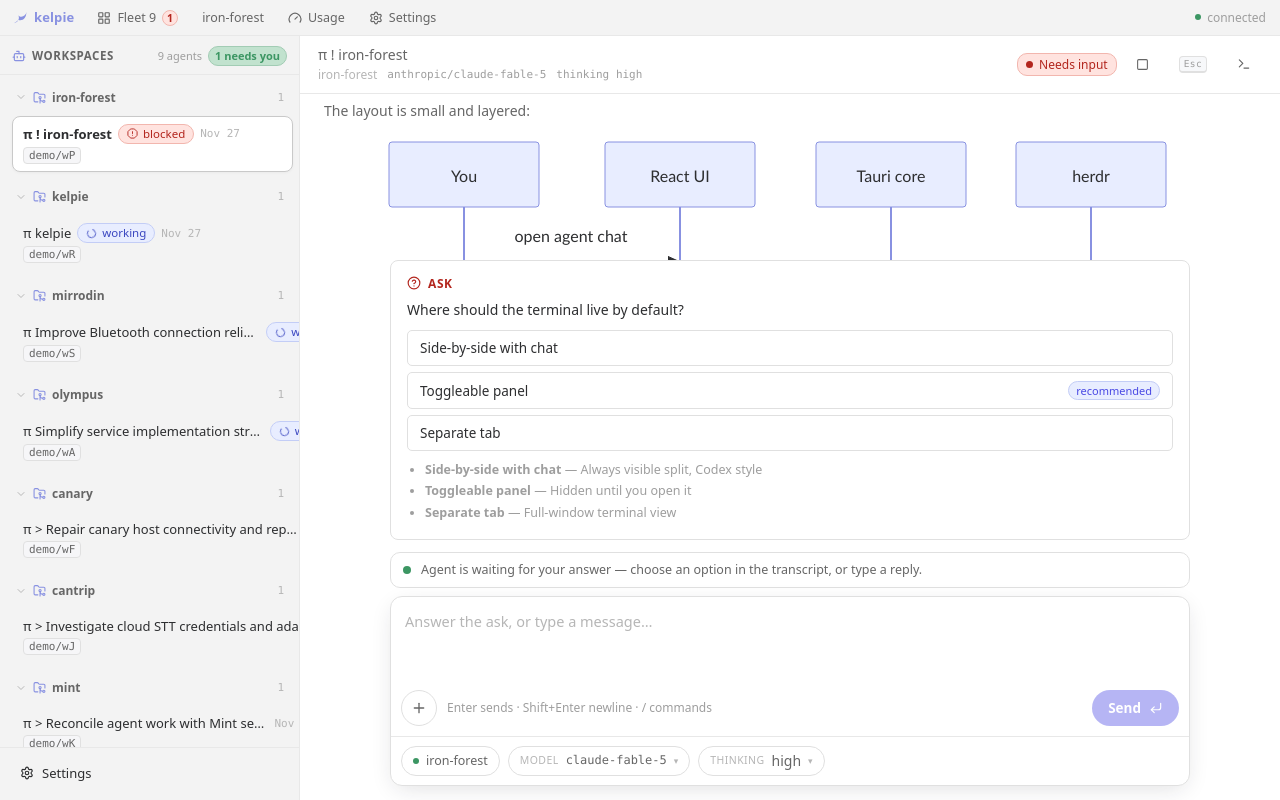
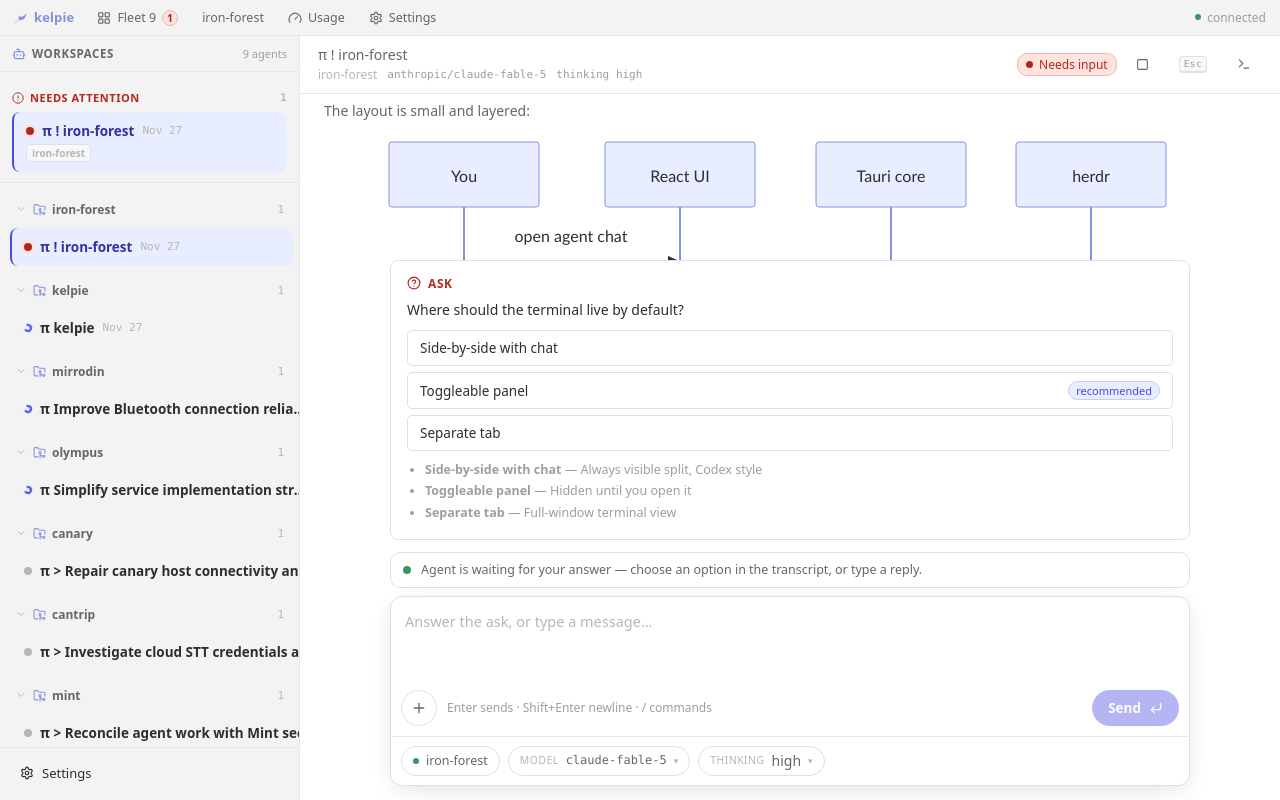
Before and after one commit to misty-step/kelpie, a React (Vite) app in the folder desktop/: page / in a window 1280 px wide. Built offline with nearby package versions, Linux system fonts and the light colour scheme.

Commit message:
feat(desktop): promote locked frameless roster sidebar with pinned urgency deck

```diff
--- a/desktop/src/components/Sidebar.tsx
+++ b/desktop/src/components/Sidebar.tsx
@@ -3,81 +3,44 @@ import {
   FolderGit2,
   ChevronDown,
   ChevronRight,
-  MessageSquareCode,
+  Settings,
+  Bot,
   AlertOctagon,
   Loader2,
-  CheckCircle2,
-  Settings,
-  Bot,
 } from "lucide-react";
 import type { Fleet, Pane } from "../types";
 import { attentionSort, paneRank } from "../fleetSort";
 import { relativeTime } from "../relativeTime";
 import { taskTitle } from "../taskTitle";
 
-function shortCwd(cwd: string | null | undefined): string | null {
-  if (!cwd) return null;
-  const parts = cwd.replace(/\/$/, "").split("/");
-  if (parts.length <= 2) return parts.join("/");
-  return parts.slice(-2).join("/");
-}
-
-function cleanSnippet(snippet: string | null | undefined): string | null {
-  if (!snippet) return null;
-  const cleaned = snippet.replace(/[\r\n]+/g, " ").replace(/\s+/g, " ").trim();
-  if (!cleaned) return null;
-  if (cleaned.length <= 44) return cleaned;
-  return cleaned.slice(0, 44) + "…";
-}
-
-function StatusChip({ pane }: { pane: Pane }) {
+function StatusRing({ pane }: { pane: Pane }) {
   if (pane.pending_ask) {
-    return (
-      <span className="chip needs">
-        <MessageSquareCode size={11} aria-hidden="true" />
-        needs input
-      </span>
-    );
+    return <span className="st-ring needs pulse" title="Needs input" />;
   }
   if (pane.status === "blocked") {
-    return (
-      <span className="chip blocked">
-        <AlertOctagon size={11} aria-hidden="true" />
-        blocked
-      </span>
-    );
+    return <span className="st-ring blocked" title="Blocked" />;
   }
   if (pane.status === "working") {
-    return (
-      <span className="chip working">
-        <Loader2 size={11} className="spin" aria-hidden="true" />
-        working
-      </span>
-    );
+    return <span className="st-ring working spin" title="Working" />;
   }
-  if (pane.status === "done") {
-    return (
-      <span className="chip done">
-        <CheckCircle2 size={11} aria-hidden="true" />
-        done
-      </span>
-    );
-  }
-  return null;
+  return <span className="st-ring done" title="Done" />;
 }
 
 function PaneRow({
   pane,
   selected,
   onSelect,
+  showWorkspace,
+  workspaceLabel,
 }: {
   pane: Pane;
   selected: boolean;
   onSelect: (paneId: string) => void;
+  showWorkspace?: boolean;
+  workspaceLabel?: string;
 }) {
   const label = taskTitle(pane.task, pane.pane_id);
-  const cwd = shortCwd(pane.cwd);
-  const snippet = cleanSnippet(pane.snippet);
+  const time = relativeTime(pane.updated_ms);
 
   return (
     <button
@@ -85,17 +48,16 @@ function PaneRow({
       className={`pane-row-card${selected ? " selected" : ""}`}
       onClick={() => onSelect(pane.pane_id)}
       title={pane.task ?? pane.pane_id}
+      aria-pressed={selected}
     >
       <div className="pane-row-top">
+        <StatusRing pane={pane} />
         <span className="pane-row-title">{label}</span>
-        <StatusChip pane={pane} />
-        <span className="pane-row-time">{relativeTime(pane.updated_ms)}</span>
+        <span className="pane-row-time">{time}</span>
       </div>
-      {(cwd || snippet) && (
-        <div className="pane-row-sub">
-          {cwd && <span className="pane-row-cwd">{cwd}</span>}
-          {cwd && snippet && <span className="pane-row-dot">•</span>}
-          {snippet && <span className="pane-row-snippet">{snippet}</span>}
+      {showWorkspace && (
+        <div className="pane-row-meta">
+          <span className="pane-ws-tag">{workspaceLabel ?? pane.workspace_id}</span>
         </div>
       )}
     </button>
@@ -120,7 +82,9 @@ export function Sidebar({
     setCollapsedWs((prev) => ({ ...prev, [wsId]: !prev[wsId] }));
   };
 
-  // Group panes by workspace while sorting panes within each workspace by attention
+  const totalPanes = fleet?.panes.length ?? 0;
+  const urgencyPanes = fleet ? fleet.panes.filter((p) => p.pending_ask || p.status === "blocked") : [];
+  const wsLabelMap = new Map(fleet?.workspaces.map((w) => [w.id, w.label]) ?? []);
   const groupedWorkspaces = (() => {
     if (!fleet) return [];
     const map = new Map<string, Pane[]>();
@@ -139,9 +103,6 @@ export function Sidebar({
       .sort((a, b) => a.minRank - b.minRank || a.ws.label.localeCompare(b.ws.label));
   })();
 
-  const totalPanes = fleet?.panes.length ?? 0;
-  const needsCount = fleet?.panes.filter((p) => paneRank(p) === 0).length ?? 0;
-
   return (
     <aside className="sidebar">
       <div className="sidebar-top-strip">
@@ -151,7 +112,6 @@ export function Sidebar({
         </span>
         <span className="sidebar-meta">
           {totalPanes} {totalPanes === 1 ? "agent" : "agents"}
-          {needsCount > 0 && <span className="sidebar-needs-badge">{needsCount} needs you</span>}
         </span>
       </div>
 
@@ -166,6 +126,26 @@ export function Sidebar({
         {fleet && groupedWorkspaces.length === 0 && (
           <div className="side-empty">
             <span>No agents running — open a workspace in herdr.</span>
+          </div>
+        )}
+
+        {fleet && urgencyPanes.length > 0 && (
+          <div className="urgency-sec">
+            <div className="urgency-h">
+              <AlertOctagon size={12} />
+              <span>Needs Attention</span>
+              <span className="urgency-count">{urgencyPanes.length}</span>
+            </div>
+            {urgencyPanes.map((pane) => (
+              <PaneRow
+                key={`urgency-${pane.pane_id}`}
+                pane={pane}
+                selected={pane.pane_id === selectedPaneId}
+                onSelect={onSelectPane}
+                showWorkspace
+                workspaceLabel={wsLabelMap.get(pane.workspace_id) ?? pane.workspace_id}
+              />
+            ))}
           </div>
         )}
 
--- a/desktop/src/styles.css
+++ b/desktop/src/styles.css
@@ -24,6 +24,7 @@
   --text-faint: #b6b6b6;
 
   --brand: #4a49e4;
+  --brand-ink: #3730a3;
   --brand-soft: #8891e1;
   --brand-bg: #e8edff;
   --link: #2f6fed;
@@ -380,47 +381,131 @@ button {
 .side-ws-body {
   display: flex;
   flex-direction: column;
-  gap: 4px;
+  gap: 2px;
   margin-top: 4px;
-  padding-left: 6px;
-}
+  padding-left: 4px;
+}
+
+/* ── Urgency Section ─────────────────────────────────────────────────── */
+
+.urgency-sec {
+  position: sticky;
+  top: 0;
+  z-index: 2;
+  margin: 0 -6px 12px;
+  padding: 10px 12px 10px;
+  background: var(--bg);
+  border-bottom: 1px solid var(--seam);
+}
+
+.urgency-h {
+  display: flex;
+  align-items: center;
+  gap: 6px;
+  margin-bottom: 6px;
+  font-size: 11px;
+  font-weight: 700;
+  letter-spacing: 0.05em;
+  text-transform: uppercase;
+  color: var(--err);
+}
+
+.urgency-count {
+  margin-left: auto;
+  font-family: var(--mono);
+  font-size: 10.5px;
+  color: var(--text-faint);
+}
+
+/* ── Status Rings ────────────────────────────────────────────────────── */
+
+.st-ring {
+  width: 8px;
+  height: 8px;
+  border-radius: 50%;
+  flex: none;
+}
+
+.st-ring.needs {
+  background: var(--ok);
+  box-shadow: 0 0 0 3px var(--ok-bg);
+}
+
+.st-ring.blocked {
+  background: var(--err);
+  box-shadow: 0 0 0 3px var(--err-bg);
+}
+
+.st-ring.working {
+  border: 2px solid var(--brand);
+  border-top-color: transparent;
+}
+
+.st-ring.done {
+  background: var(--text-faint);
+}
+
+@keyframes needs-pulse {
+  0%, 100% { transform: scale(1); opacity: 1; }
+  50% { transform: scale(1.2); opacity: 0.6; }
+}
+
+.st-ring.needs.pulse {
+  animation: needs-pulse 1.8s ease-in-out infinite;
+}
+
+@media (prefers-reduced-motion: reduce) {
+  .st-ring.pulse,
+  .st-ring.spin {
+    animation: none !important;
+  }
+  .st-ring.working {
+    border-top-color: var(--brand) !important;
+  }
+}
+
+/* ── Frameless Roster Card ────────────────────────────────────────────── */
 
 .pane-row-card {
   width: 100%;
   display: flex;
   flex-direction: column;
-  gap: 3px;
-  padding: 7px 10px;
+  gap: 4px;
+  padding: 10px 10px 10px 12px;
   border-radius: var(--radius);
-  border: 1px solid transparent;
+  border: 0;
+  border-left: 2px solid transparent;
   background: transparent;
   text-align: left;
   cursor: pointer;
-  transition: background 0.1s ease, border-color 0.1s ease;
+  transition: background 0.12s ease, border-color 0.12s ease;
 }
 
 .pane-row-card:hover {
   background: var(--surface);
-  border-color: var(--border);
 }
 
 .pane-row-card.selected {
-  background: var(--surface);
-  border-color: var(--border-strong);
-  box-shadow: 0 1px 3px rgba(0, 0, 0, 0.04);
+  background: var(--brand-bg);
+  border-left-color: var(--brand);
+}
+
+.pane-row-card:focus-visible {
+  outline: 2px solid var(--brand);
+  outline-offset: 1px;
 }
 
 .pane-row-top {
   display: flex;
   align-items: center;
-  gap: 6px;
+  gap: 8px;
 }
 
 .pane-row-title {
   flex: 1;
   min-width: 0;
-  font-size: 13px;
-  font-weight: 500;
+  font-size: 13.5px;
+  font-weight: 600;
   color: var(--text);
   overflow: hidden;
   text-overflow: ellipsis;
@@ -428,7 +513,8 @@ button {
 }
 
 .pane-row-card.selected .pane-row-title {
-  font-weight: 600;
+  font-weight: 650;
+  color: var(--brand-ink);
 }
 
 .pane-row-time {
@@ -438,37 +524,41 @@ button {
   color: var(--text-faint);
 }
 
-.pane-row-sub {
-  display: flex;
-  align-items: center;
-  gap: 4px;
-  font-size: 11.5px;
-  color: var(--text-muted);
-  min-width: 0;
-}
-
-.pane-row-cwd {
+.pane-row-meta {
+  display: flex;
+  align-items: center;
+  gap: 6px;
+  font-size: 11px;
+  color: var(--text-muted);
+  white-space: nowrap;
+  overflow: hidden;
+}
+
+.prov-icon {
+  color: var(--text-soft);
+  flex: none;
+  display: inline-flex;
+}
+
+.pane-model-name {
   font-family: var(--mono);
   font-size: 11px;
   color: var(--text-soft);
-  background: var(--surface-code);
+  overflow: hidden;
+  text-overflow: ellipsis;
+  white-space: nowrap;
+}
+
+.pane-ws-tag {
+  margin-left: auto;
+  font-size: 10px;
+  font-weight: 600;
+  color: var(--text-faint);
+  background: var(--surface-2);
   padding: 1px 5px;
   border-radius: 4px;
   border: 1px solid var(--border);
   flex: none;
-}
-
-.pane-row-dot {
-  color: var(--text-faint);
-  font-size: 10px;
-}
-
-.pane-row-snippet {
-  flex: 1;
-  min-width: 0;
-  overflow: hidden;
-  text-overflow: ellipsis;
-  white-space: nowrap;
 }
 .sidebar-foot {
   flex: none;
```
Also changed, not shown: 1 other file (tests, documents, lock files or other folders).
